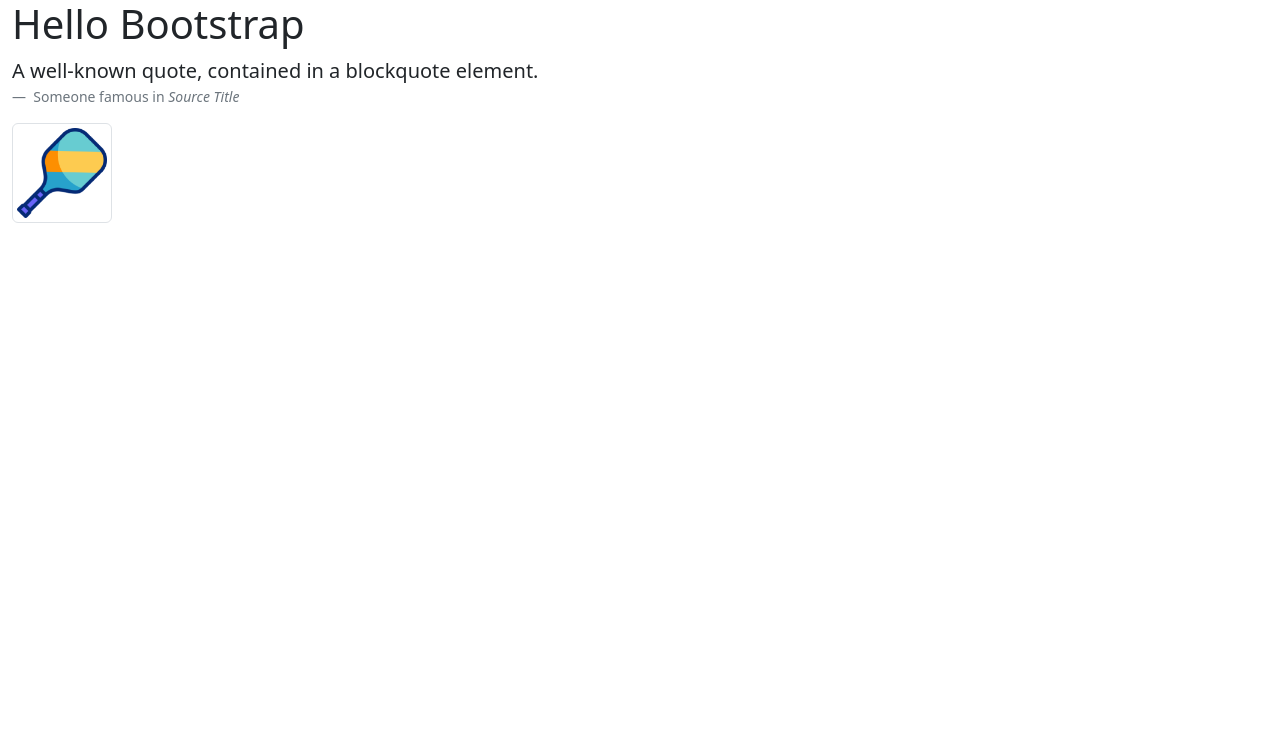
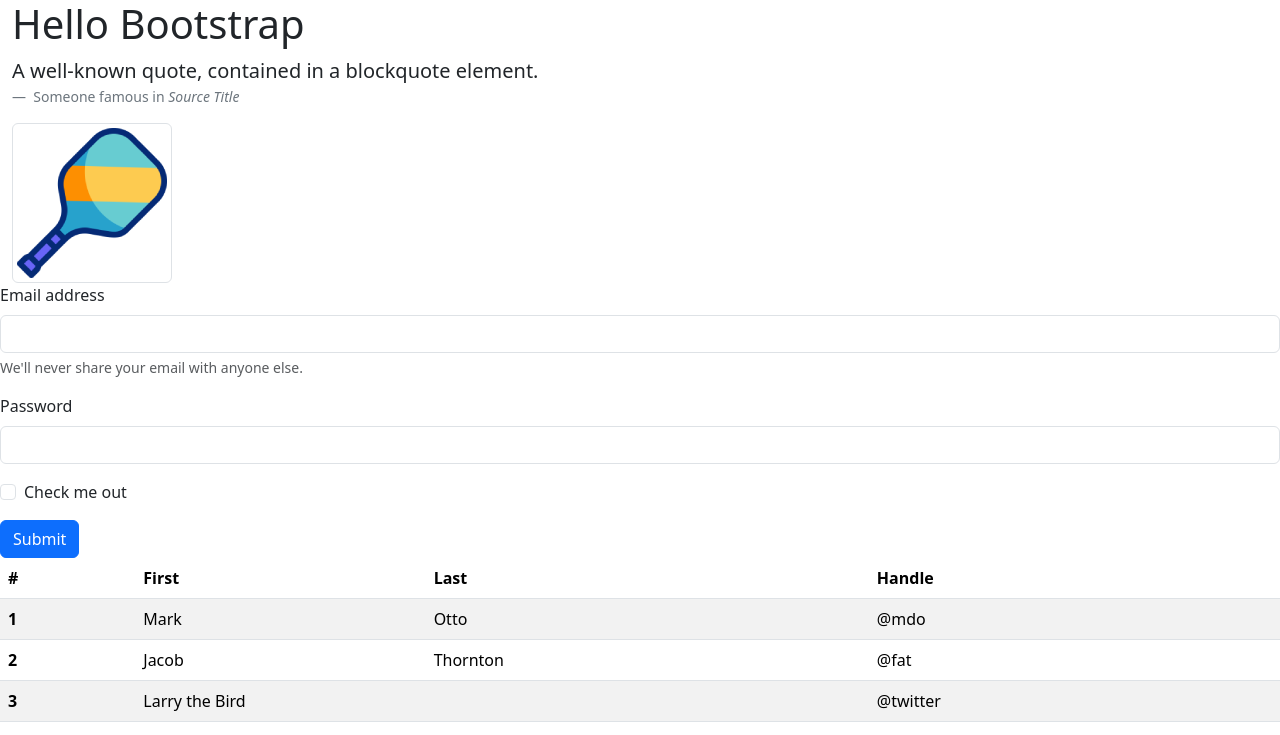
Before and after one commit to cnicolegreen/introtobootstrap, a plain HTML site: page index.html in a window 1280 px wide. Shown: the top 735 px of the page. Drawn offline with nearby package versions, Linux system fonts and the light colour scheme.

Commit message:
added a form

```diff
--- a/index.html
+++ b/index.html
@@ -10,7 +10,7 @@
 
 <style>
     .customSize{
-        width: 100px;
+        width: 400px;
     }
 
 </style>
@@ -39,5 +39,62 @@
 
       </div>
 
+      <form>
+        <div class="mb-3">
+          <label for="exampleInputEmail1" class="form-label">Email address</label>
+          <input type="email" class="form-control" id="exampleInputEmail1" aria-describedby="emailHelp">
+          <div id="emailHelp" class="form-text">We'll never share your email with anyone else.</div>
+        </div>
+        <div class="mb-3">
+          <label for="exampleInputPassword1" class="form-label">Password</label>
+          <input type="password" class="form-control" id="exampleInputPassword1">
+        </div>
+        <div class="mb-3 form-check">
+          <input type="checkbox" class="form-check-input" id="exampleCheck1">
+          <label class="form-check-label" for="exampleCheck1">Check me out</label>
+        </div>
+        <button type="submit" class="btn btn-primary">Submit</button>
+      </form>
+
+
+      <table class="table table-striped table-hover">
+        <thead>
+          <tr>
+            <th scope="col">#</th>
+            <th scope="col">First</th>
+            <th scope="col">Last</th>
+            <th scope="col">Handle</th>
+          </tr>
+        </thead>
+        <tbody>
+          <tr>
+            <th scope="row">1</th>
+            <td>Mark</td>
+            <td>Otto</td>
+            <td>@mdo</td>
+          </tr>
+          <tr>
+            <th scope="row">2</th>
+            <td>Jacob</td>
+            <td>Thornton</td>
+            <td>@fat</td>
+          </tr>
+          <tr>
+            <th scope="row">3</th>
+            <td colspan="2">Larry the Bird</td>
+            <td>@twitter</td>
+          </tr>
+        </tbody>
+      </table>
+
+      <div class="card" style="width: 15rem;">
+        <img src="PB_paddle_RESIZE150px.png" class="card-img-top" alt="...">
+        <div class="card-body">
+          <h5 class="card-title">Card title</h5>
+          <p class="card-text">Some quick example text to build on the card title and make up the bulk of the card's content.</p>
+          <a href="#" class="btn btn-primary">Go somewhere</a>
+        </div>
+      </div>
+
 </body>
 </html>
```
